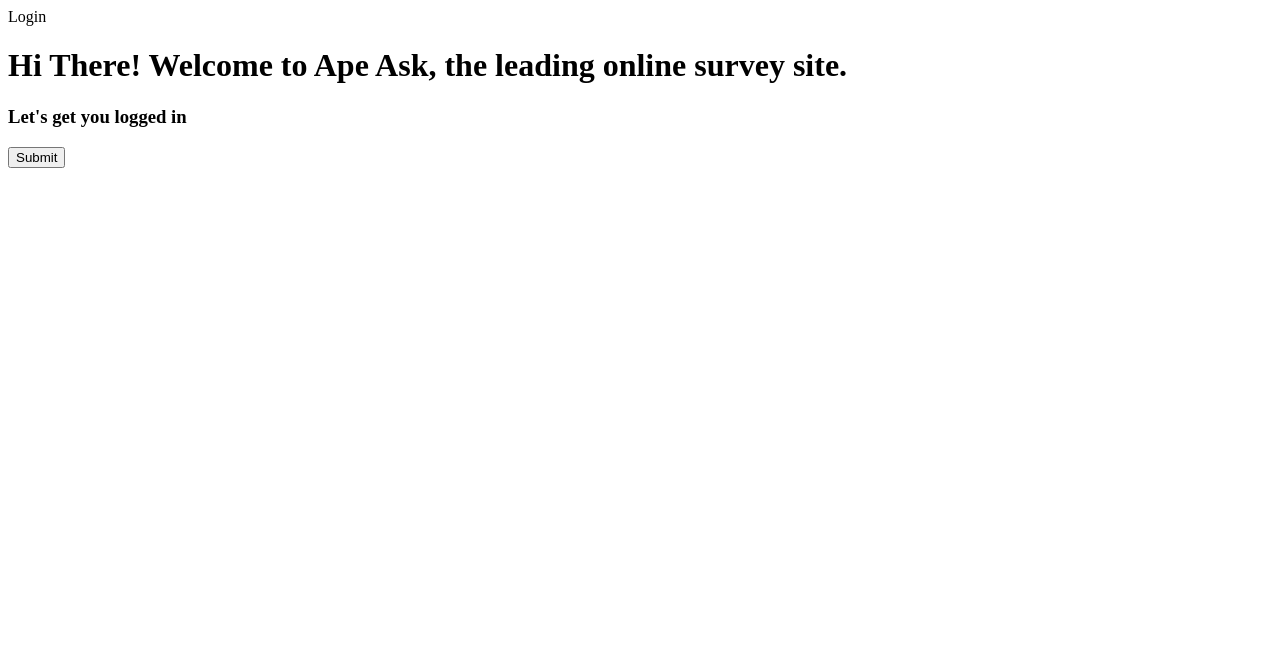
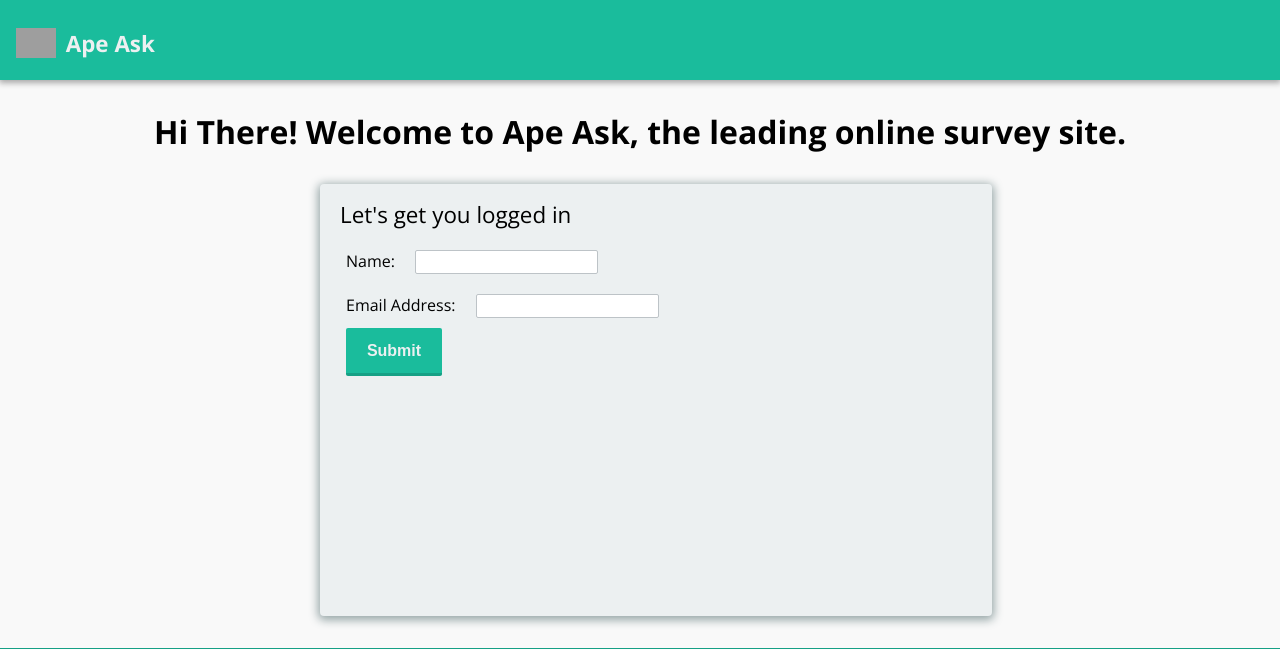
Before and after one commit to samudranb/IOLab, a Flask app: page / in a window 1280 px wide. Shown: the top 649 px of the page. Run offline with Flask 2, Linux system fonts and the light colour scheme; grey boxes are pictures that could not be loaded.

Commit message:
lab done

```diff
--- a/flaskLab2/app/static/interactions.js
+++ b/flaskLab2/app/static/interactions.js
@@ -5,6 +5,20 @@ $('#submit-survey').on('click', function submitSurvey() {
 	var feBefore = $("input[name=front-end-before]").val();
 	var feAfter = $("input[name=front-end-after]").val();
 
+	var data = {
+		'color': color,
+		'food': food,
+		'vacation': vacation,
+		'feBefore': feBefore,
+		'feAfter': feAfter
+	};
+
+	$.post( "submit-survey", data, function( data ) {
+  		// $( ".result" ).html( data );
+  		console.log("success?");
+  		console.log(data);
+  		document.body.parentNode.innerHTML = data;
+	});
 });
 
 $("#results-email-container").on('click', '#email-results-button', function emailResults() {
--- a/flaskLab2/app/static/main.css
+++ b/flaskLab2/app/static/main.css
@@ -96,6 +96,7 @@ input[type="text"], input[type="range"] {
 	border-radius: 2px;
 	margin-left: 1rem;
 	vertical-align: middle;
+	height: 20px;
 }
 
 input[type=range]{
@@ -222,3 +223,14 @@ input[type=range]::-webkit-slider-runnable-track {
 	margin-left: 1rem;
 	text-align: center;
 }
+
+form {
+	padding: 10px;
+}
+
+.padded-row {
+	padding-left: 0;
+	padding-bottom: 10px;
+	padding-top:  10px;
+	padding-right: 10px;
+}
--- a/flaskLab2/app/templates/login.html
+++ b/flaskLab2/app/templates/login.html
@@ -1,12 +1,22 @@
+{% extends 'base.html' %}
+
 {% block title %}
 	Login
 {% endblock %}
 
+{% block content %}
 <h1>Hi There! Welcome to Ape Ask, the leading online survey site.</h1>
 <div class="main-container">
 	<h3>Let's get you logged in</h3>
 	<form action="login" method='post'>
+		<div class="padded-row">
+			<label for="name">Name: <input type="text" name="username" value=""><br></label>
+		</div>
+		<div class="padded-row">
+			<label for="email">Email Address: <input type="text" name="email" value=""><br></label>
+		</div>
 
 		<input class="action-button" id="login" type="submit" value="Submit">
 	</form>
 </div>
+{% endblock %}
--- a/flaskLab2/app/templates/survey.html
+++ b/flaskLab2/app/templates/survey.html
@@ -1,15 +1,18 @@
+{% extends 'base.html' %}
 {% block title %}
 	Survey
 {% endblock %}
 
 
 {% block header %}
+	{{ super() }}
 	<form action="logout" id="logout">
 		<span id="username">Logged in as {{ name }}</span>
 		<input class="action-button" id="logout-button" type="submit" value="Logout">
 	</form>
 {% endblock %}
 
+{% block content %}
 <h1>A Little Survey About You</h1>
 	<div class="main-container">
 		<h3>Some of your favorites</h3>
@@ -25,3 +28,4 @@
 
 		<button class="action-button" id="submit-survey">Submit</button>
 </div>
+{% endblock %}
--- a/flaskLab2/app/views.py
+++ b/flaskLab2/app/views.py
@@ -17,7 +17,10 @@ def index():
 @myapp.route('/login', methods=['GET', 'POST'])
 def login():
 	if request.method=='POST':
-		pass
+		session['username'] = request.form['username']
+		session['email'] = request.form['email']
+		return redirect(url_for("index"))
+
 
 @myapp.route('/logout')
 def logout():
@@ -36,6 +39,9 @@ def submitSurvey():
 
 		surveyResponse['fe-before'] = request.form.get('feBefore')
 		surveyResponse['fe-after'] = request.form.get('feAfter')
+		surveyResponse['color'] = request.form.get('color')
+		surveyResponse['food'] = request.form.get('food')
+		surveyResponse['vacation'] = request.form.get('vacation')
 		return render_template('results.html', name=username, email=email, surveyResponse=surveyResponse)
 	else:
 		return render_template('login.html')
```
